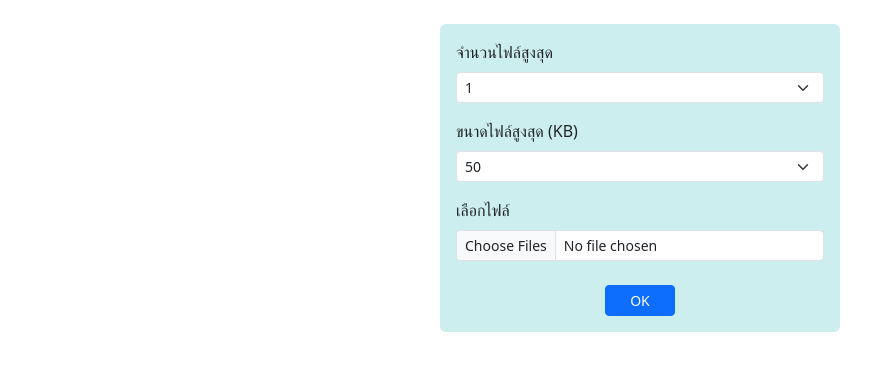
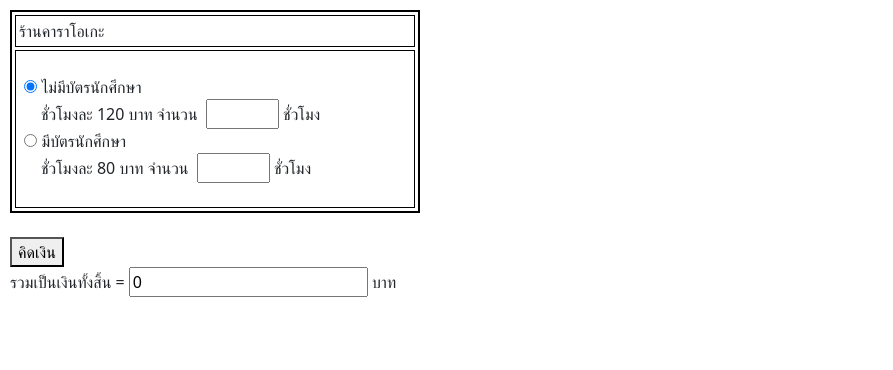
Before and after one commit to Aekkarinkanbaiya/app1, a React (Create React App) app: page / in a window 1280 px wide. Shown: the top 370 px of the page, without its empty margins (0-893 px from the left). Built offline with nearby package versions, Linux system fonts and the light colour scheme.

Commit message:
Commit Add karaokae.js
Commit Add karaokae.js

```diff
--- a/src/App.js
+++ b/src/App.js
@@ -1,12 +1,12 @@
-import React from 'react'
-import Router2 from './router2';
-import Router3 from './router3';
-import FormText from './form-text';
-import FormSelectFile from './form - select-file';
+import React from 'react';
+import KaraokeCalculator from './karaokae';
 
 function App() {
-  return <FormSelectFile/>
-
+  return (
+    <div>
+      <KaraokeCalculator />
+    </div>
+  );
 }
 
 export default App;
--- /dev/null
+++ b/src/karaokae.js
@@ -0,0 +1,86 @@
+import React, { useState } from 'react';
+
+function KaraokeCalculator() {
+  const [hoursNoStudent, setHoursNoStudent] = useState('');
+  const [hoursStudent, setHoursStudent] = useState('');
+  const [isStudent, setIsStudent] = useState(false);
+  const [total, setTotal] = useState(0);
+
+  const calculateTotal = () => {
+    let hours = isStudent ? hoursStudent : hoursNoStudent;
+    if (!hours) {
+      alert('กรุณากรอกจำนวนชั่วโมง');
+      setTotal(0);
+      return;
+    }
+
+    const pricePerHour = isStudent ? 80 : 120;
+    const calculatedTotal = hours * pricePerHour;
+    setTotal(calculatedTotal);
+  };
+
+  return (
+    <div style={{ display: 'flex', justifyContent: 'left', alignItems: 'center'}}>
+      <div style={{ marginLeft: '10px', marginTop: '10px' }}>
+        <table width="400" border="2" bordercolor="#000000" cellpadding="3">
+          <tbody>
+          <table width="400" border="2" bordercolor="#000000" cellpadding="3" style={{ border: "1px solid black", marginTop: '3px', marginLeft: '3px' }}>
+            <tr>
+              <td colSpan="1" id="karaokae">ร้านคาราโอเกะ</td>
+            </tr>
+            </table>
+            <tr>
+              <td>
+                <table width="400" border="1" bordercolor="#000000"><br />&nbsp;&nbsp;
+                <input
+                  type="radio"
+                  name="c1"
+                  id="nohave"
+                  value="ไม่มีบัตร"
+                  checked={!isStudent}
+                  onChange={() => setIsStudent(false)}
+                />
+                &nbsp;ไม่มีบัตรนักศึกษา <br />
+                &nbsp;&nbsp;&nbsp;&nbsp;&nbsp;&nbsp;ชั่วโมงละ 120 บาท จำนวน &nbsp;
+                <input
+                  type="text"
+                  size="2"
+                  id="txtqty1"
+                  value={hoursNoStudent}
+                  onChange={(e) => setHoursNoStudent(e.target.value)}
+                />{' '}
+                &nbsp;ชั่วโมง <br />
+                &nbsp;&nbsp;
+                <input
+                  type="radio"
+                  name="c1"
+                  id="have"
+                  value="มีบัตร"
+                  checked={isStudent}
+                  onChange={() => setIsStudent(true)}
+                />
+                &nbsp;มีบัตรนักศึกษา <br />
+                &nbsp;&nbsp;&nbsp;&nbsp;&nbsp;&nbsp;ชั่วโมงละ 80 บาท จำนวน &nbsp;
+                <input
+                  type="text"
+                  size="2"
+                  id="txtqty2"
+                  value={hoursStudent}
+                  onChange={(e) => setHoursStudent(e.target.value)}
+                />{' '}
+                &nbsp;ชั่วโมง <br /><br />
+                </table>
+              </td>
+            </tr>
+          </tbody>
+        </table>
+        <br />
+        <button onClick={calculateTotal}>คิดเงิน</button>
+        <br />
+        รวมเป็นเงินทั้งสิ้น = <input type="text" id="txtTotal" value={total} readOnly /> บาท
+      </div>
+    </div>
+  );
+}
+
+export default KaraokeCalculator;
```
